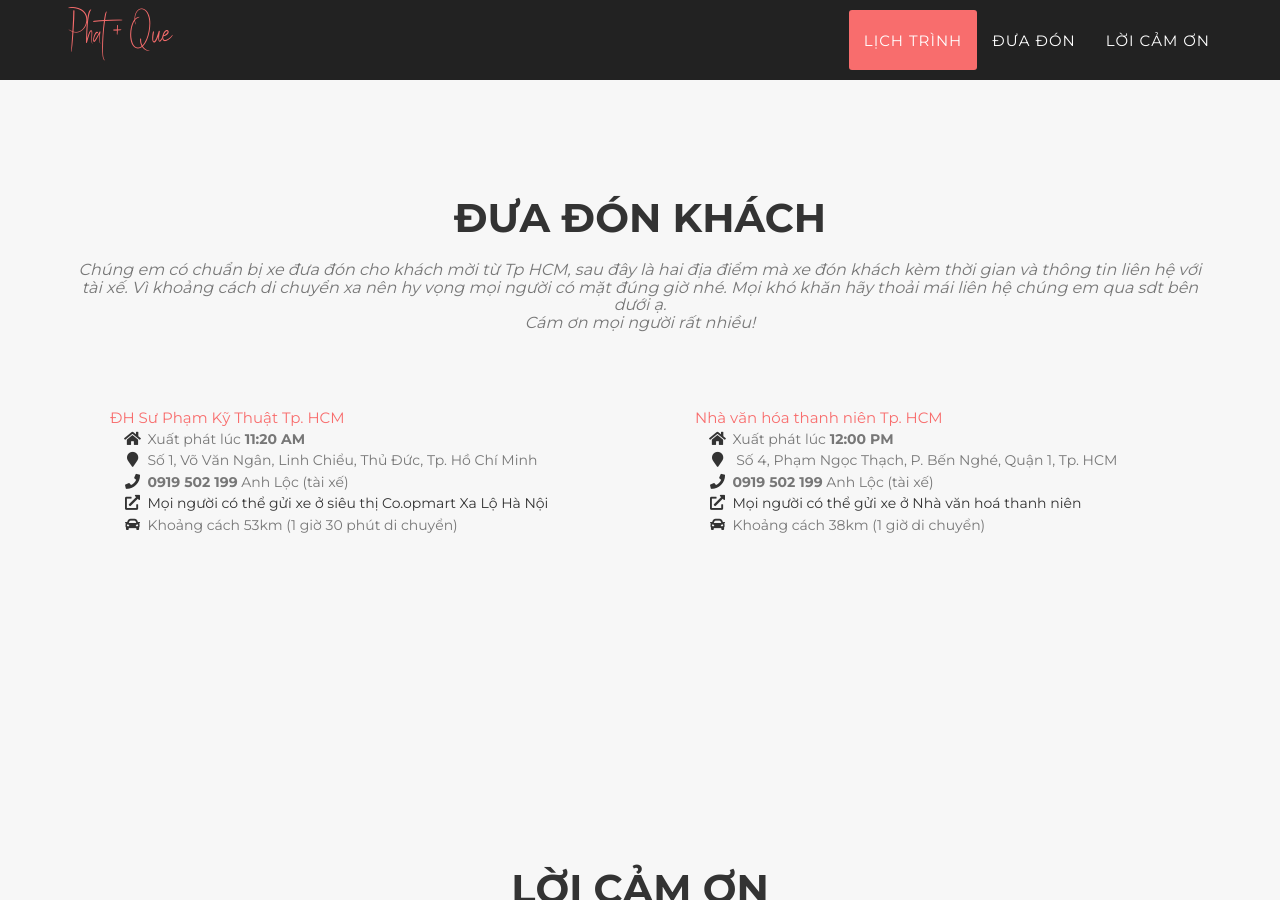
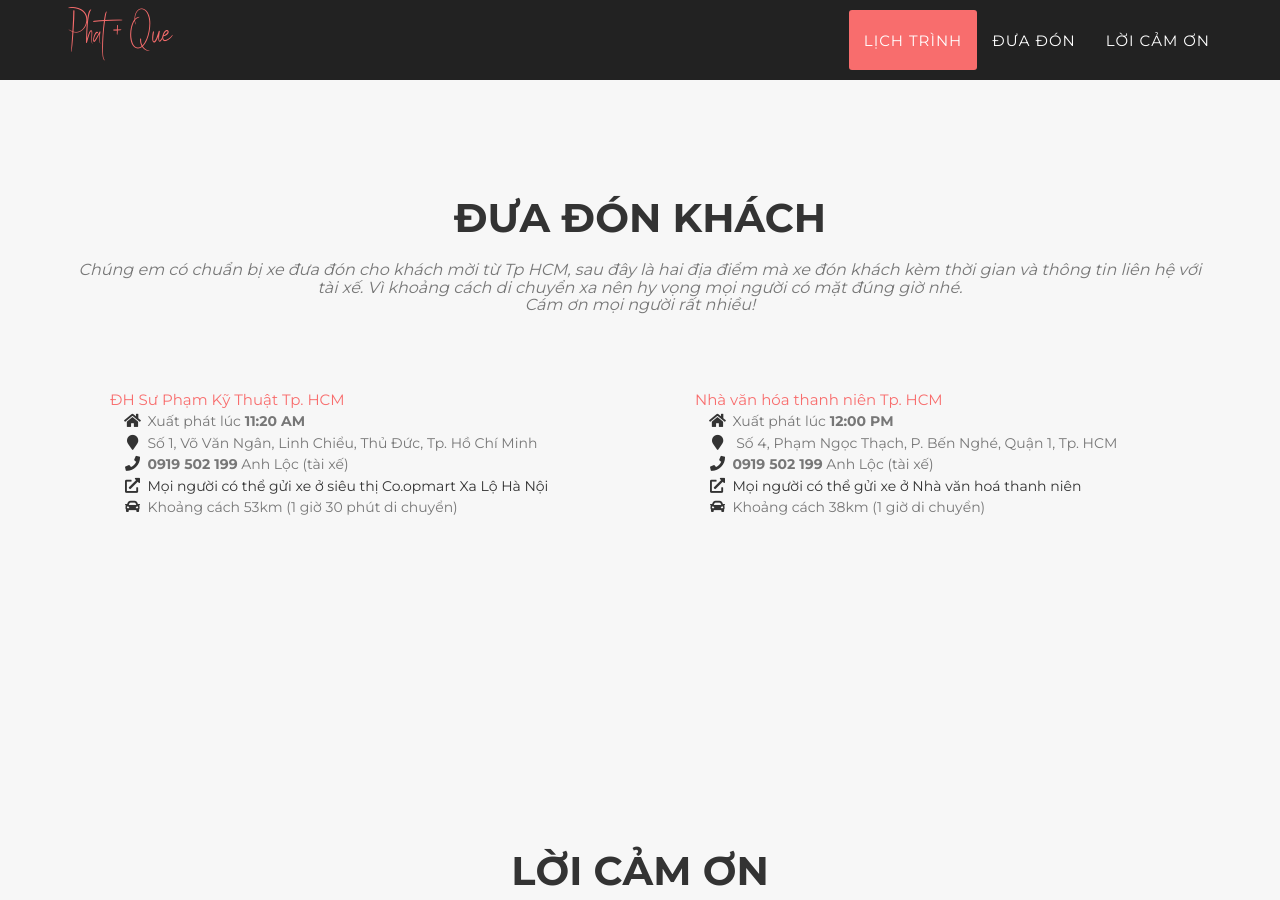
Before and after one commit to phatque/phatque, a Jekyll site: the page built from index.html, in a window 1280 px wide and 900 px high, scrolled down 1801 px. Built offline with Jekyll 4.4.1, drawn with Linux system fonts in a browser that asks for light colours; some web fonts are replaced.

Commit message:
Update stay.html

```diff
--- a/_includes/en_data/stay.html
+++ b/_includes/en_data/stay.html
@@ -4,7 +4,7 @@
         <div class="row">
             <div class="col-lg-12 text-center">
                 <h2 class="section-heading">Đưa đón khách</h2>
-                <h3 class="section-subheading text-muted">Chúng em có chuẩn bị xe đưa đón cho khách mời từ Tp HCM, sau đây là hai địa điểm mà xe đón khách kèm thời gian và thông tin liên hệ với tài xế. Vì khoảng cách di chuyển xa nên hy vọng mọi người có mặt đúng giờ nhé. Mọi khó khăn hãy thoải mái liên hệ chúng em qua sdt bên dưới ạ. <br>Cám ơn mọi người rất nhiều!</h3>
+                <h3 class="section-subheading text-muted">Chúng em có chuẩn bị xe đưa đón cho khách mời từ Tp HCM, sau đây là hai địa điểm mà xe đón khách kèm thời gian và thông tin liên hệ với tài xế. Vì khoảng cách di chuyển xa nên hy vọng mọi người có mặt đúng giờ nhé. <br>Cám ơn mọi người rất nhiều!</h3>
             </div>
         </div>
         <div class="row">
```
